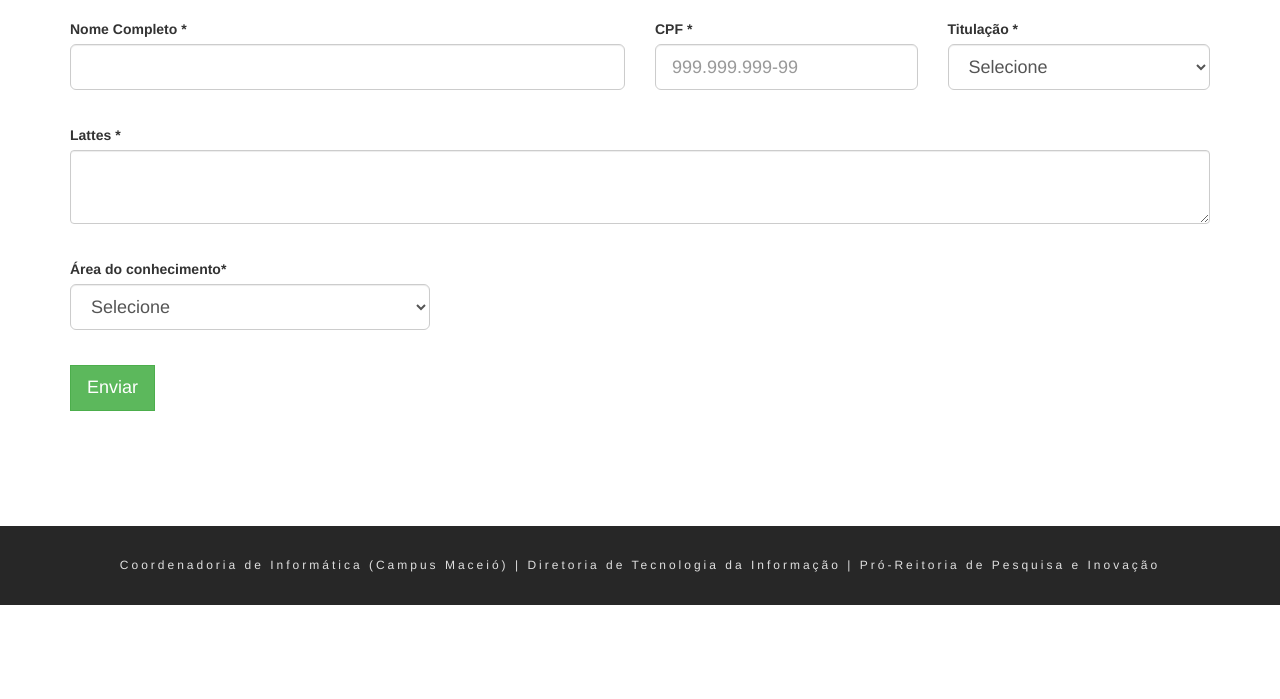
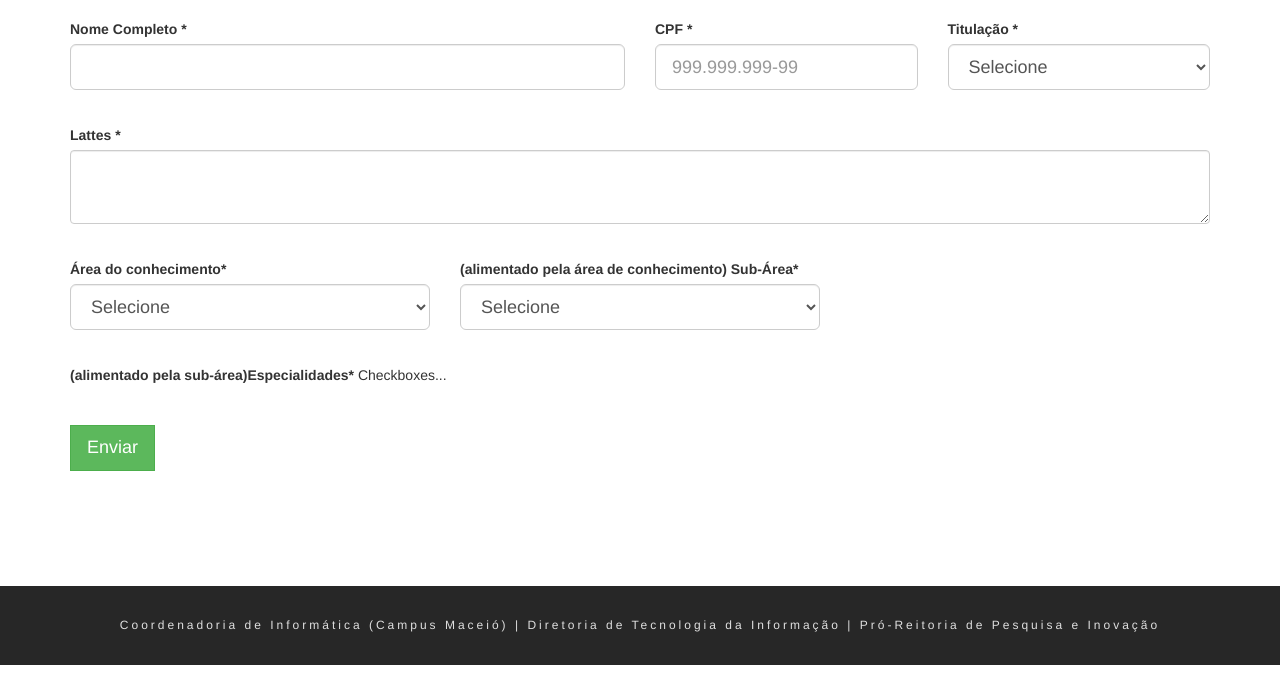
Before and after one commit to felipealencar/connepi-site, a PHP site: page /form.php in a window 1280 px wide. Shown: the part 101-800 px from the top of the page. Run offline with PHP 8.4, Linux system fonts and the light colour scheme; some libraries are stand-ins or nearby versions.

Commit message:
- Alterações no form.php.

```diff
--- a/form.php
+++ b/form.php
@@ -115,6 +115,21 @@
             </select>
           </div>
         </div>
+		<div class="col-md-4">
+          <div class="form-group">
+            <label for="area_do_conhecimento">(alimentado pela área de conhecimento) Sub-Área<span>*</span></label>
+            <select class="form-control input-lg" name="area_do_conhecimento">
+              <option value="">Selecione</option>
+            </select>
+          </div>
+        </div>
+		<div class="col-md-12">
+          <div class="form-group">
+            <label for="area_do_conhecimento">(alimentado pela sub-área)Especialidades<span>*</span></label>
+            Checkboxes...
+            </select>
+          </div>
+        </div>
 
         <div class="col-md-12">
           <div class="form-group">
--- a/index.html
+++ b/index.html
@@ -1,4 +1,3 @@
-<<<<<<< HEAD
 <!DOCTYPE html>
 <html class="no-js">
     <head>
```
